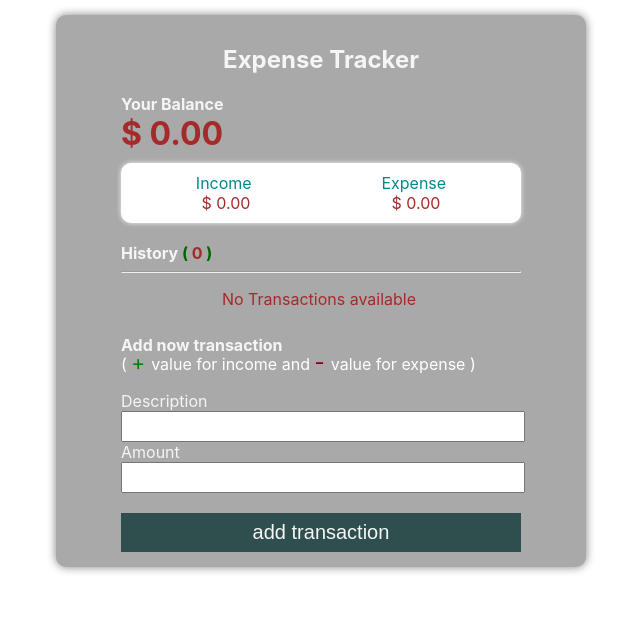
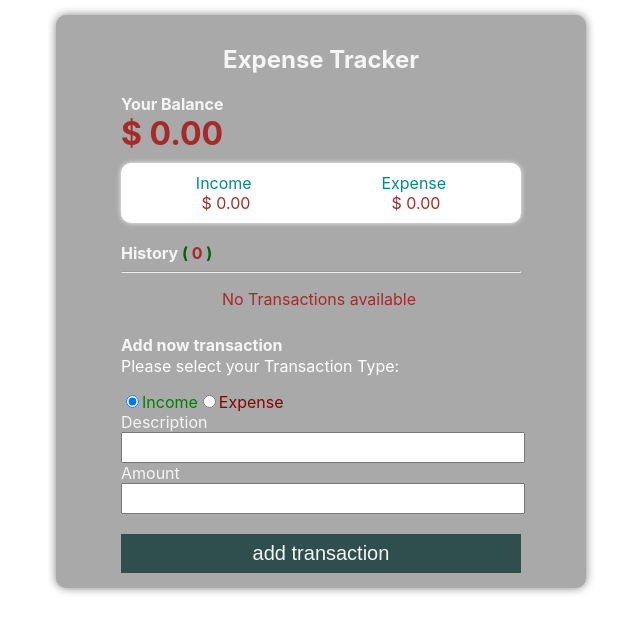
Before and after one commit to Azhar7909/expenses, a React (Create React App) app: page / in a window 1280 px wide. Shown: the top 632 px of the page, without its empty margins (334-974 px from the left). Built offline with nearby package versions, Linux system fonts and the light colour scheme.

Commit message:
transaction type Added

```diff
--- a/src/App.css
+++ b/src/App.css
@@ -87,3 +87,6 @@ padding:15px;
   color: red;
   cursor: pointer;
 }
+.radio{
+  display: flex;
+}
--- a/src/components/Child.js
+++ b/src/components/Child.js
@@ -10,15 +10,23 @@ function Child() {
     const {data} = useContext(transactionsData);
     const {AddTransaction} = useContext(transactionsData)
     const {DeleteTransaction} = useContext(transactionsData)
-
+    const [transactionType, setTransactionType ] = useState(true);
+    console.log("transactionType: ",transactionType);
 
     const handleSubmission = (event) => {
       event.preventDefault();
 
+      if (transactionType) {
         AddTransaction({
         desc:desc,
         amount:Number(amount)
       })
+      } else {
+        AddTransaction({
+        desc:desc,
+        amount: -Number(amount)
+      })
+      }
 
       setDesc("")
       setAmount("")
@@ -32,23 +40,25 @@ function Child() {
 
     function getIncome() {
         let income = 0;
-        for (var i = 0; i < data.length; i++) {
+        for (var i = 0; i < data.length; i++)
+        {
           if (data[i].amount > 0) {
             income += data[i].amount
           }
         }
         return income;
       }
+
+
     function getExpense() {
+
         let expense = 0 ;
         for (var i = 0; i < data.length; i++) {
           if (data[i].amount < 0) {
             expense -= data[i].amount
           }
-
         }
-      return expense
-
+        return expense;
       }
 
   return (
@@ -78,7 +88,7 @@ function Child() {
                     <li className={`spaceBetween bgWhiteBorderRadius ${d.amount > 0 ? 'greenColor' : 'redColor'}`} key={ind+1}>
                         <span >{ind+1}) {d.description}</span>
                         <span>
-                          <span >${d.amount}</span>
+                          <span >${d.amount > 0 ? d.amount : -d.amount}</span>
                           <button onClick={()=>deleteHandle(ind)} className="deleteBtn">x</button>
                         </span>
                     </li>
@@ -87,8 +97,12 @@ function Child() {
           }
         </ul>
         <h4 className="textColorWight">Add now transaction</h4>
-        <p style={{color:'white', marginTop:'-27px'}}>( <span style={{color:'green',fontSize:'21px'}}> + </span>  value for income and <span style={{color:'darkred',fontSize:'22px'}}> - </span> value for expense ) </p>
         <form onSubmit={handleSubmission}>
+          <p style={{color:'white', marginTop:'-20px'}}>Please select your Transaction Type:</p>
+          <input type="radio" id="incomeType" name="transactionType" onChange={()=>setTransactionType(!transactionType)} value={transactionType} checked={transactionType} />
+          <label htmlFor="income" style={{color:'green'}}>Income</label>
+          <input type="radio" id="expenseType" name="transactionType"  onChange={()=>setTransactionType(!transactionType)} value={!transactionType} checked={!transactionType} />
+          <label htmlFor="expense" style={{color:'darkred'}}>Expense</label><br/>
           <label htmlFor="Text" className="textColorWight">
             Description<br/>
             <input className="inputField" onChange={(e)=>setDesc(e.target.value)} value={desc} type="text" required />
--- a/src/components/globalData.js
+++ b/src/components/globalData.js
@@ -14,7 +14,8 @@ export function ContextProvider({children}) {
             type:'ADD_TRANSACTION',
             payload: {
                 description: newTransaction.desc,
-                amount: newTransaction.amount
+                amount: newTransaction.amount,
+                trans:newTransaction.transactionType
             }
         })
     }
```
Lines whose indentation alone changed are shown as unchanged.
